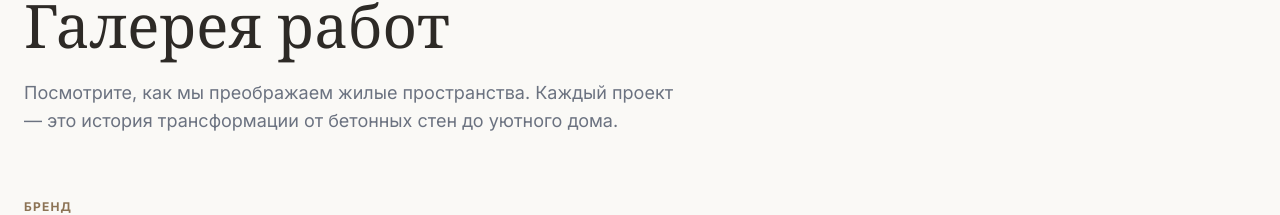
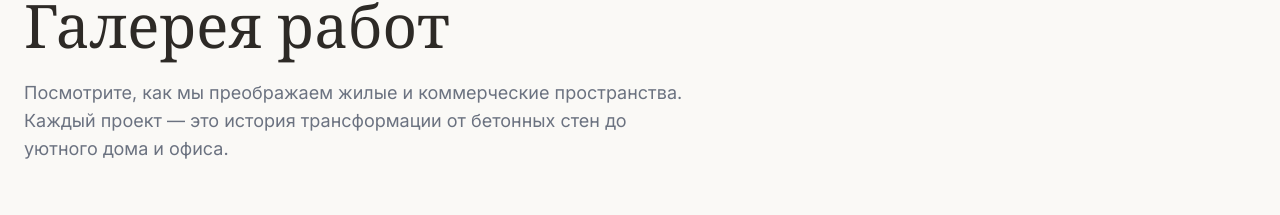
Before and after one commit to acer3664-gif/svnstudio, a React (Vite) app: page / in a window 1280 px wide. Both pictures are taken after a click on the button "Галерея работ". Shown: the part 181-396 px from the top of the page. Built offline with nearby package versions, Linux system fonts and the light colour scheme; a web font is replaced by a local one.

Commit message:
Update App.tsx

```diff
--- a/App.tsx
+++ b/App.tsx
@@ -121,7 +121,7 @@ const GalleryView: React.FC<{ setView: (v: View) => void }> = ({ setView }) => {
 
         <div className="mb-16">
           <h1 className="text-5xl md:text-6xl font-serif mb-6">Галерея работ</h1>
-          <p className="text-gray-500 max-w-2xl text-lg">Посмотрите, как мы преображаем жилые пространства. Каждый проект — это история трансформации от бетонных стен до уютного дома.</p>
+          <p className="text-gray-500 max-w-2xl text-lg">Посмотрите, как мы преображаем жилые и коммерческие пространства. Каждый проект — это история трансформации от бетонных стен до уютного дома и офиса.</p>
         </div>
 
         <div className="grid gap-20">
```
